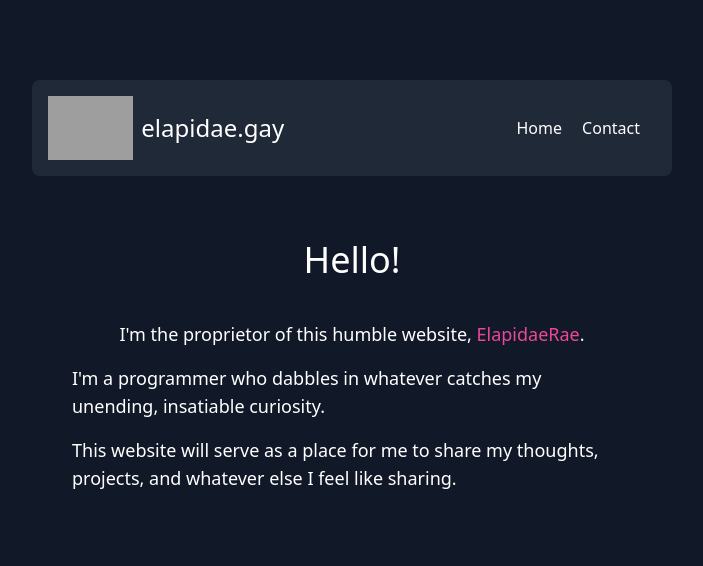
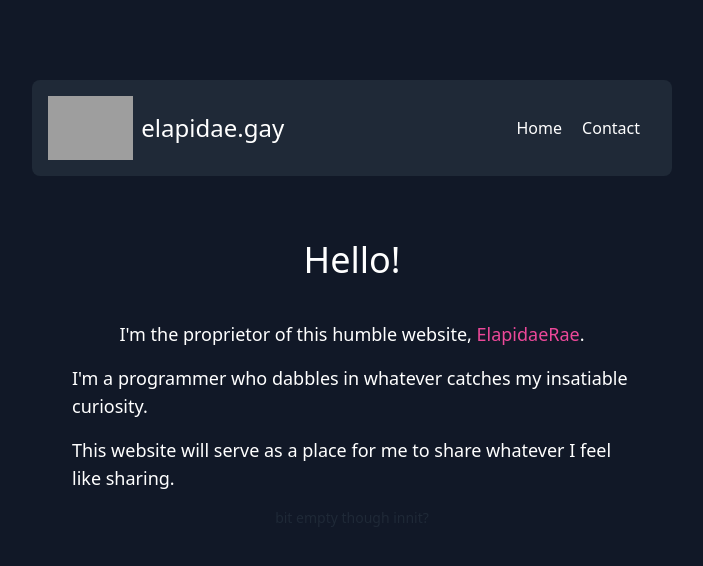
Before and after one commit to ElapidaeRae/c3website, a SvelteKit app: page / in a window 1280 px wide. Shown: the top 566 px of the page, without its empty margins (288-991 px from the left). Built offline with nearby package versions, Linux system fonts and the light colour scheme; grey boxes are pictures that could not be loaded.

Commit message:
Update introduction text

```diff
--- a/src/routes/+page.svelte
+++ b/src/routes/+page.svelte
@@ -1,6 +1,7 @@
 <div class="justify-center items-center flex flex-col p-8">
     <h1 class="text-4xl p-8">Hello!</h1>
     <p class="text-lg m-2">I'm the proprietor of this humble website, <span class="text-pink-500">ElapidaeRae</span>.</p>
-    <p class="text-lg m-2">I'm a programmer who dabbles in whatever catches my unending, insatiable curiosity.</p>
-    <p class="text-lg m-2">This website will serve as a place for me to share my thoughts, projects, and whatever else I feel like sharing.</p>
+    <p class="text-lg m-2">I'm a programmer who dabbles in whatever catches my insatiable curiosity.</p>
+    <p class="text-lg m-2">This website will serve as a place for me to share whatever I feel like sharing.</p>
+    <p class="text-sm text-gray-800 m-2">bit empty though innit?</p>
 </div>
```
